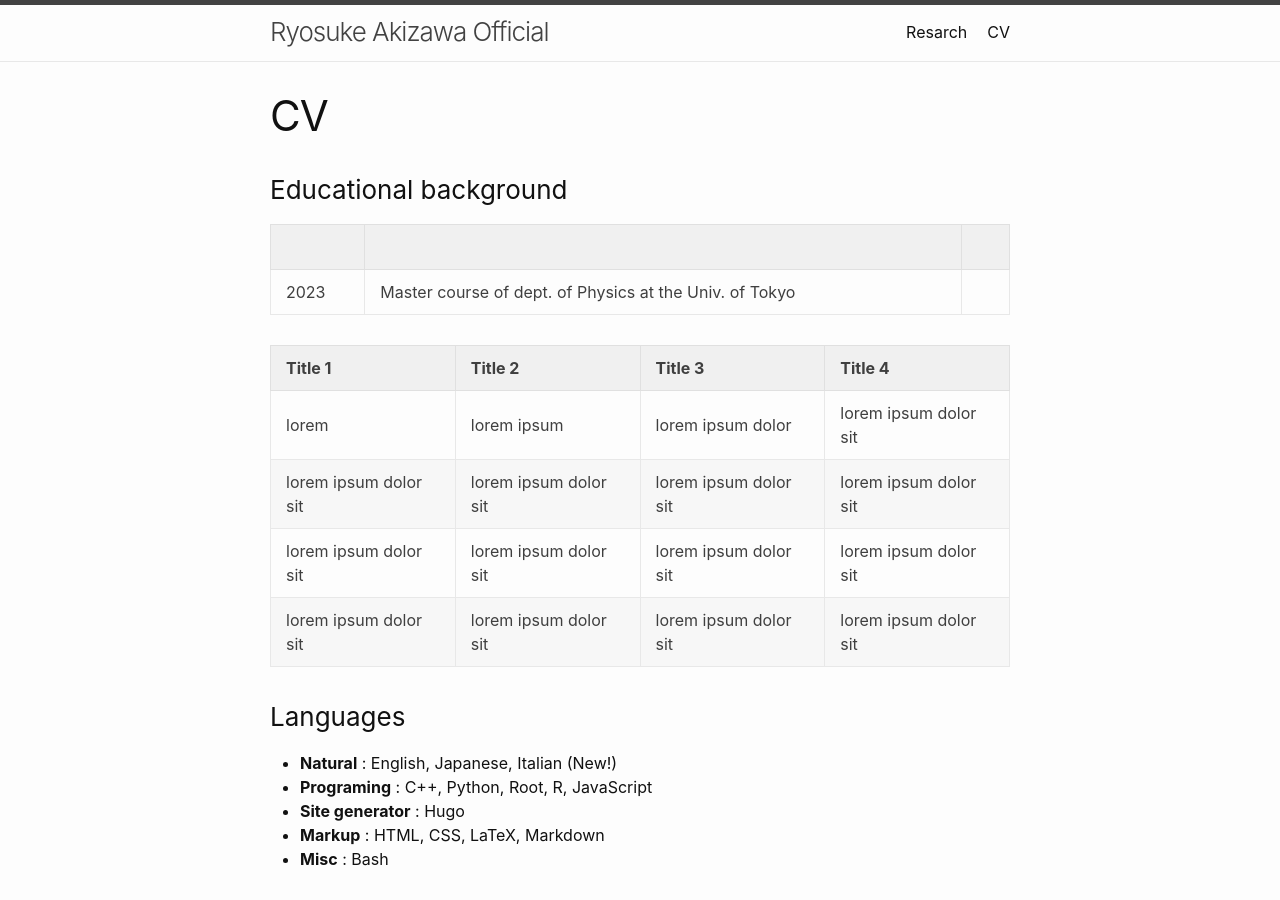
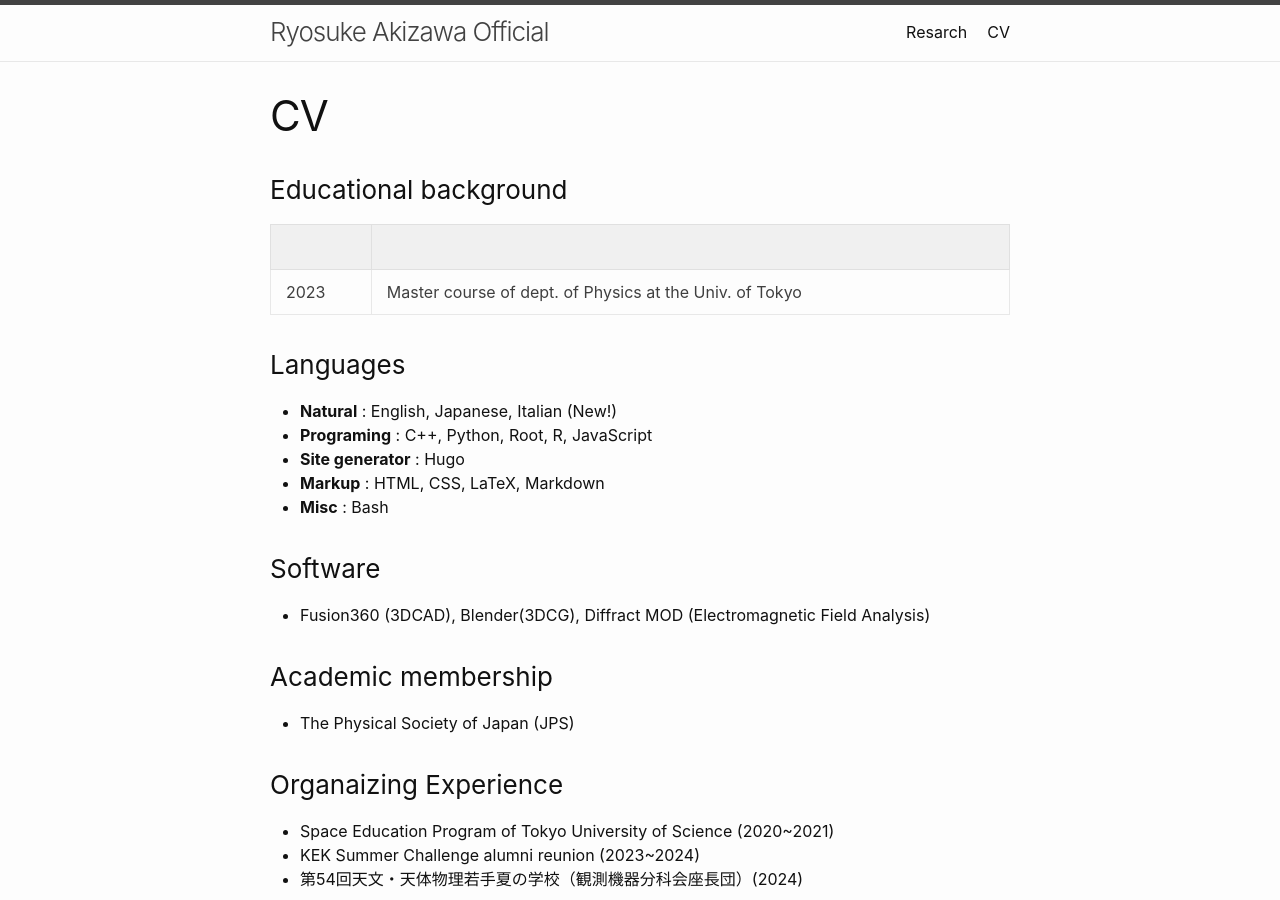
Before and after one commit to Ryoaki374/mywebsite, a Jekyll site: the page built from cv.md, in a window 1280 px wide and 900 px high. Built offline with Jekyll 4.4.1, drawn with Linux system fonts in a browser that asks for light colours.

Commit message:
change main home

```diff
--- a/_layouts/home.html
+++ b/_layouts/home.html
@@ -18,6 +18,7 @@ layout: base
     {% assign posts = site.posts %}
   {% endif %}
 
+  <!--
   {%- if posts.size > 0 -%}
     {%- if page.list_title -%}
       <h2 class="post-list-heading">{{ page.list_title }}</h2>
@@ -38,6 +39,7 @@ layout: base
       </li>
       {%- endfor -%}
     </ul>
+    -->
 
     {% if site.paginate %}
       <div class="pager">
--- a/cv.md
+++ b/cv.md
@@ -6,16 +6,9 @@ permalink: /cv/
 
 ### Educational background
 
-|      |                                                         |     |
-| ---- | ------------------------------------------------------- | --- |
-| 2023 | Master course of dept. of Physics at the Univ. of Tokyo |     |
-
-Title 1               | Title 2               | Title 3               | Title 4
---------------------- | --------------------- | --------------------- | ---------------------
-lorem                 | lorem ipsum           | lorem ipsum dolor     | lorem ipsum dolor sit
-lorem ipsum dolor sit | lorem ipsum dolor sit | lorem ipsum dolor sit | lorem ipsum dolor sit
-lorem ipsum dolor sit | lorem ipsum dolor sit | lorem ipsum dolor sit | lorem ipsum dolor sit
-lorem ipsum dolor sit | lorem ipsum dolor sit | lorem ipsum dolor sit | lorem ipsum dolor sit
+|      |                                                         |
+| ---- | ------------------------------------------------------- |
+| 2023 | Master course of dept. of Physics at the Univ. of Tokyo |
 
 ### Languages
 - **Natural** : English, Japanese, Italian (New!)
```
